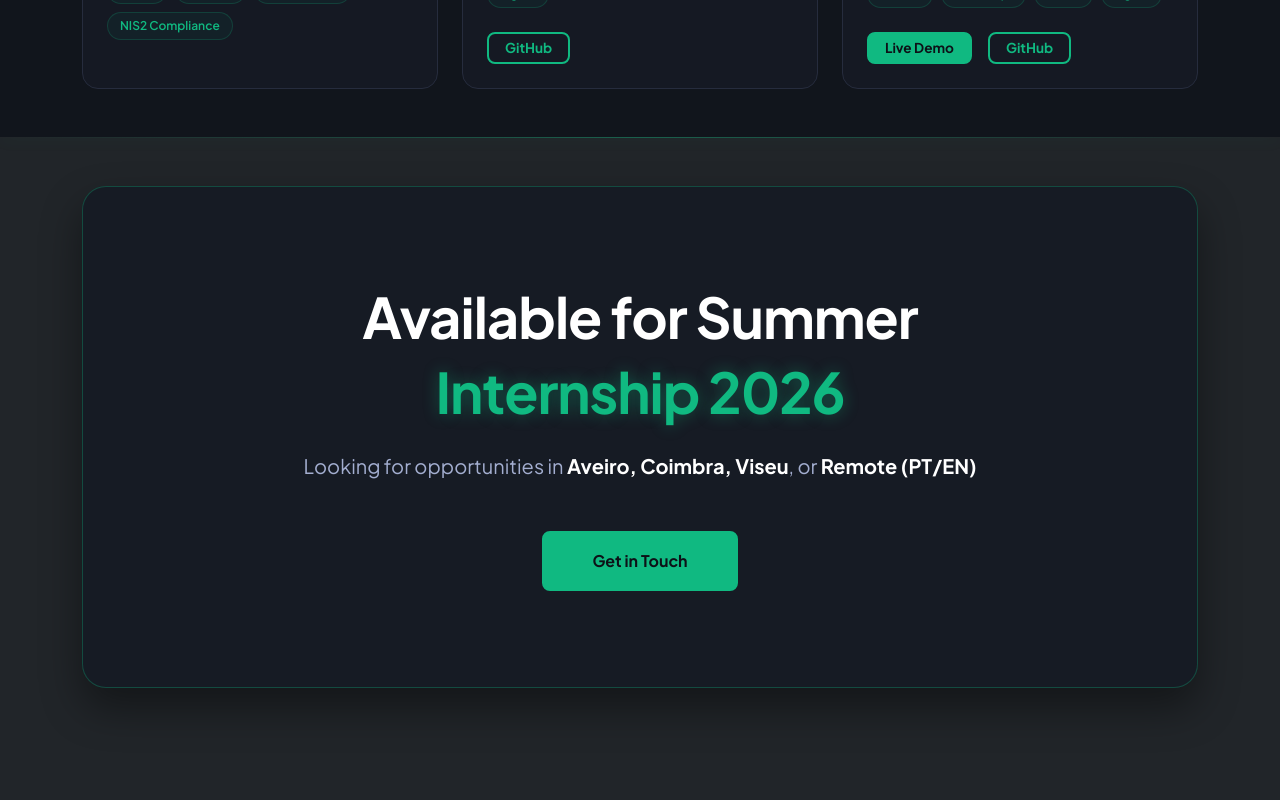
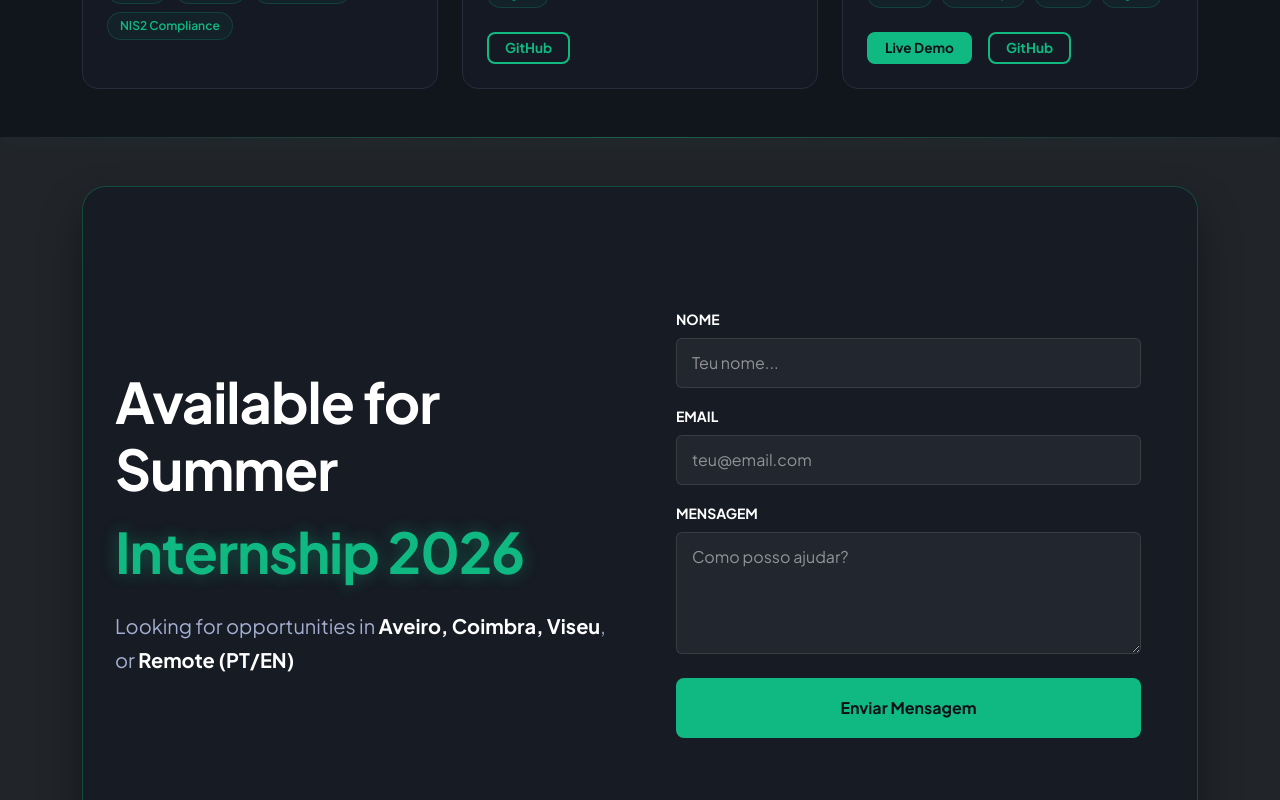
Before and after one commit to Rmorais03/morais_portefolio, a React (Vite) app: page / in a window 1280 px wide. Shown: the part 2000-2800 px from the top of the page. Built offline with nearby package versions, Linux system fonts and the light colour scheme.

Commit message:
Implemented ContactForm + Small Fixes

```diff
--- a/src/App.css
+++ b/src/App.css
@@ -116,7 +116,7 @@ h3,
 .btn-neon:hover {
   background-color: #0ed190 !important;
   box-shadow: 0 0 15px rgba(16, 185, 129, 0.4);
-  transform: zoom(1.05);
+  transform: scale(1.05);
 }
 
 .btn-outline-neon {
@@ -420,3 +420,23 @@ h3,
   align-items: center;
   justify-content: center;
 }
+
+/*7. FORMULÁRIO DE CONTATO */
+.custom-input {
+  background: rgba(255, 255, 255, 0.05) !important;
+  border: 1px solid rgba(255, 255, 255, 0.1) !important;
+  color: white !important;
+  padding: 12px 15px !important;
+  transition: all 0.3s ease;
+}
+
+.custom-input:focus {
+  background: rgba(255, 255, 255, 0.08) !important;
+  border-color: var(--neon-green) !important;
+  box-shadow: 0 0 10px rgba(16, 185, 129, 0.2) !important;
+}
+
+.custom-input::placeholder {
+  color: rgba(255, 255, 255, 0.5) !important;
+  opacity: 1;
+}
--- a/src/components/Contact.jsx
+++ b/src/components/Contact.jsx
@@ -1,41 +1,37 @@
 import React from 'react';
 import { motion } from 'framer-motion';
+import ContactForm from './ContactForm';
 
 function Contact() {
   return (
-    <section id="contact" className="py-5">
-      <div className="container">
-
-        {/* BANNER CTA ANIMADO */}
+    <section id="contact" className="py-5 container">
       <motion.div
-          className="cta-banner text-center mx-auto"
-          initial={{ opacity: 0, scale: 0.95, y: 20 }}
-          whileInView={{ opacity: 1, scale: 1, y: 0 }}
-          viewport={{ once: true, amount: 0.5 }}
-          transition={{ duration: 0.8, ease: "easeOut" }}
+        className="cta-banner" // Removi o 'mx-auto' e 'text-center' daqui para as colunas mandarem
+        initial={{ opacity: 0, y: 20 }}
+        whileInView={{ opacity: 1, y: 0 }}
+        viewport={{ once: true, amount: 0.3 }}
+        transition={{ duration: 0.8 }}
       >
-
-
-          <h2 className="display-4 fw-bold text-white mb-2">
+        <div className="row align-items-center gy-5">
+          {/* COLUNA ESQUERDA: Texto */}
+          <div className="col-lg-6 text-center text-lg-start">
+            <h2 className="display-4 fw-bold text-white mb-3">
               Available for Summer
             </h2>
             <h2 className="display-4 fw-bold text-neon mb-4 glow-text">
               Internship 2026
             </h2>
-
-          <p className="text-muted-light mb-5 fs-5">
+            <p className="text-muted-light fs-5 mb-0">
               Looking for opportunities in <span className="text-white fw-bold">Aveiro, Coimbra, Viseu</span>, or <span className="text-white fw-bold">Remote (PT/EN)</span>
             </p>
-
-          <div className="d-flex flex-column flex-sm-row justify-content-center align-items-center gap-4">
-            <a href="mailto:hello@rodrigomorais.pt" className="btn btn-neon px-5 py-3 fw-bold fs-6">
-              Get in Touch
-            </a>
           </div>
 
+          {/* COLUNA DIREITA: Formulário */}
+          <div className="col-lg-6">
+            <ContactForm />
+          </div>
+        </div>
       </motion.div>
-
-      </div>
     </section>
   );
 }
--- /dev/null
+++ b/src/components/ContactForm.jsx
@@ -0,0 +1,33 @@
+import React from 'react';
+
+function ContactForm() {
+  return (
+    <div className="contact-form-card p-4">
+      <form action="https://api.web3forms.com/submit" method="POST">
+
+        <input type="hidden" name="access_key" value="eda83cd0-2046-49c2-960c-3893a9f64256" />
+
+        <div className="mb-3 text-start">
+          <label className="form-label text-white small fw-bold">NOME</label>
+          <input type="text" name="name" className="form-control custom-input" placeholder="Teu nome..." required />
+        </div>
+
+        <div className="mb-3 text-start">
+          <label className="form-label text-white small fw-bold">EMAIL</label>
+          <input type="email" name="email" className="form-control custom-input" placeholder="teu@email.com" required />
+        </div>
+
+        <div className="mb-4 text-start">
+          <label className="form-label text-white small fw-bold">MENSAGEM</label>
+          <textarea name="message" className="form-control custom-input" rows="4" placeholder="Como posso ajudar?" required></textarea>
+        </div>
+
+        <button type="submit" className="btn btn-neon w-100 py-3 fw-bold">
+          Enviar Mensagem
+        </button>
+      </form>
+    </div>
+  );
+}
+
+export default ContactForm;
--- a/src/components/Hero.jsx
+++ b/src/components/Hero.jsx
@@ -62,12 +62,12 @@ function Hero() {
                         </motion.p>
 
                         <motion.div className="d-flex justify-content-center gap-3" variants={itemVariants}>
-                            <button className="btn btn-neon px-4 py-2 fw-semibold">
+                            <a href="#projects" className="btn btn-neon px-4 py-2 fw-semibold">
                                 View Projects
-                            </button>
-                            <button className="btn btn-outline-neon px-4 py-2 fw-semibold">
+                            </a>
+                            <a href="#contact" className="btn btn-outline-neon px-4 py-2 fw-semibold">
                                 Get in Touch
-                            </button>
+                            </a>
                         </motion.div>
 
                     </motion.div>
```
Also changed, not shown: src/App.jsx (line endings or trailing spaces). Lines whose indentation alone changed are shown as unchanged.
